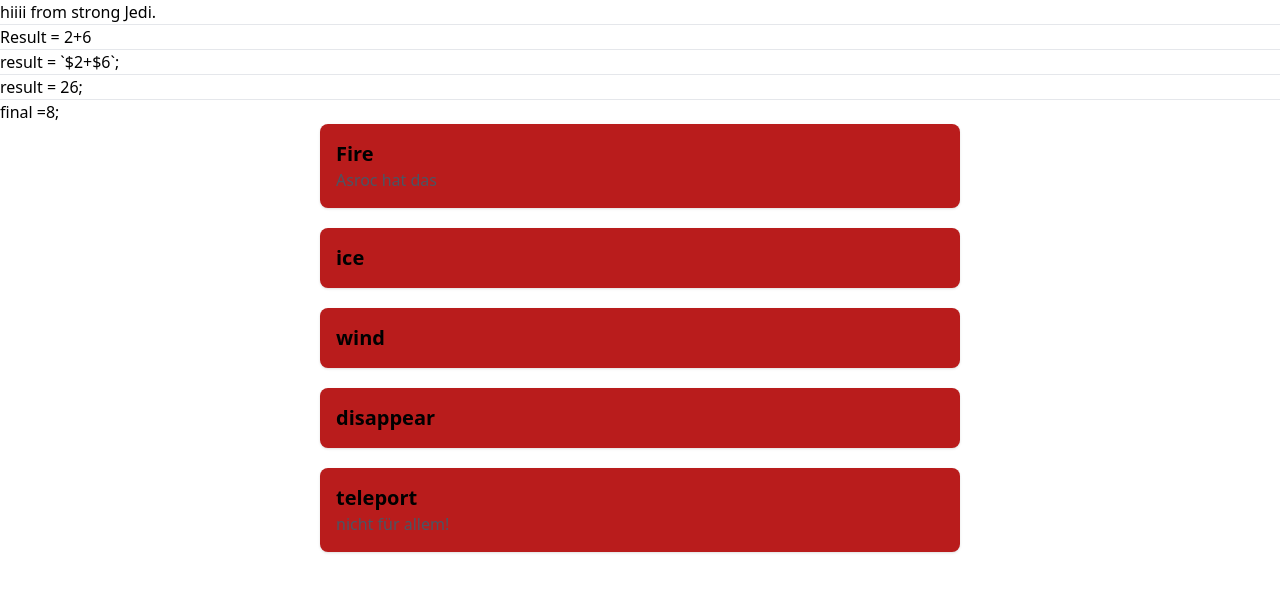
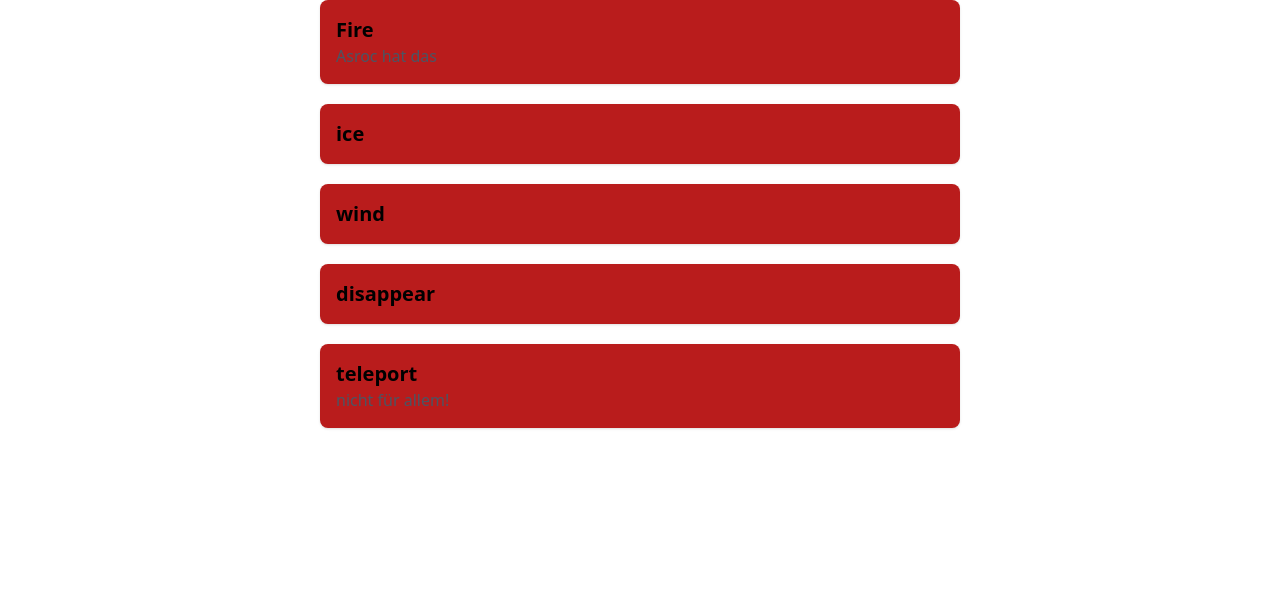
Before and after one commit to secure73/reacts22ae, a React (Create React App) app: page / in a window 1280 px wide. Shown: the top 592 px of the page. Built offline with nearby package versions, Linux system fonts and the light colour scheme.

Commit message:
clean up

```diff
--- a/src/App.jsx
+++ b/src/App.jsx
@@ -1,22 +1,16 @@
-import '../src/layout/App.css';
-import Majic from './components/Majic';
-import Addf from './components/Addf';
+import "../src/layout/App.css";
+import Majic from "./components/Majic";
+import Addf from "./components/Addf";
 function App() {
   return (
     <div className="App">
-        hiiii from strong Jedi.
-        <hr />
-
-        <Addf first="2"  second="6" />
-        <div className=''>
-
+      <div className="">
         <Majic magicName="Fire" description="Asroc hat das" />
-        <Majic magicName="ice"/>
-        <Majic magicName="wind"/>
-        <Majic magicName="disappear"/>
+        <Majic magicName="ice" />
+        <Majic magicName="wind" />
+        <Majic magicName="disappear" />
         <Majic magicName="teleport" description="nicht für allem!" />
-        </div>
-
+      </div>
     </div>
   );
 }
--- a/src/components/Addf.jsx
+++ b/src/components/Addf.jsx
@@ -5,11 +5,11 @@ export default function Addf(props) {
     let rightResult = parseInt(props.first)+parseInt(props.second);
   return (
     <div>
-        Result = {props.first}+{props.second}
+        1: Result = {props.first}+{props.second}
         <hr />
-        result = `${props.first}+${props.second}`;
+        2 : result = `${props.first}+${props.second}`;
         <hr />
-        result = {result};
+        3: result = {result};
         <hr/>
         final ={rightResult};
     </div>
```
